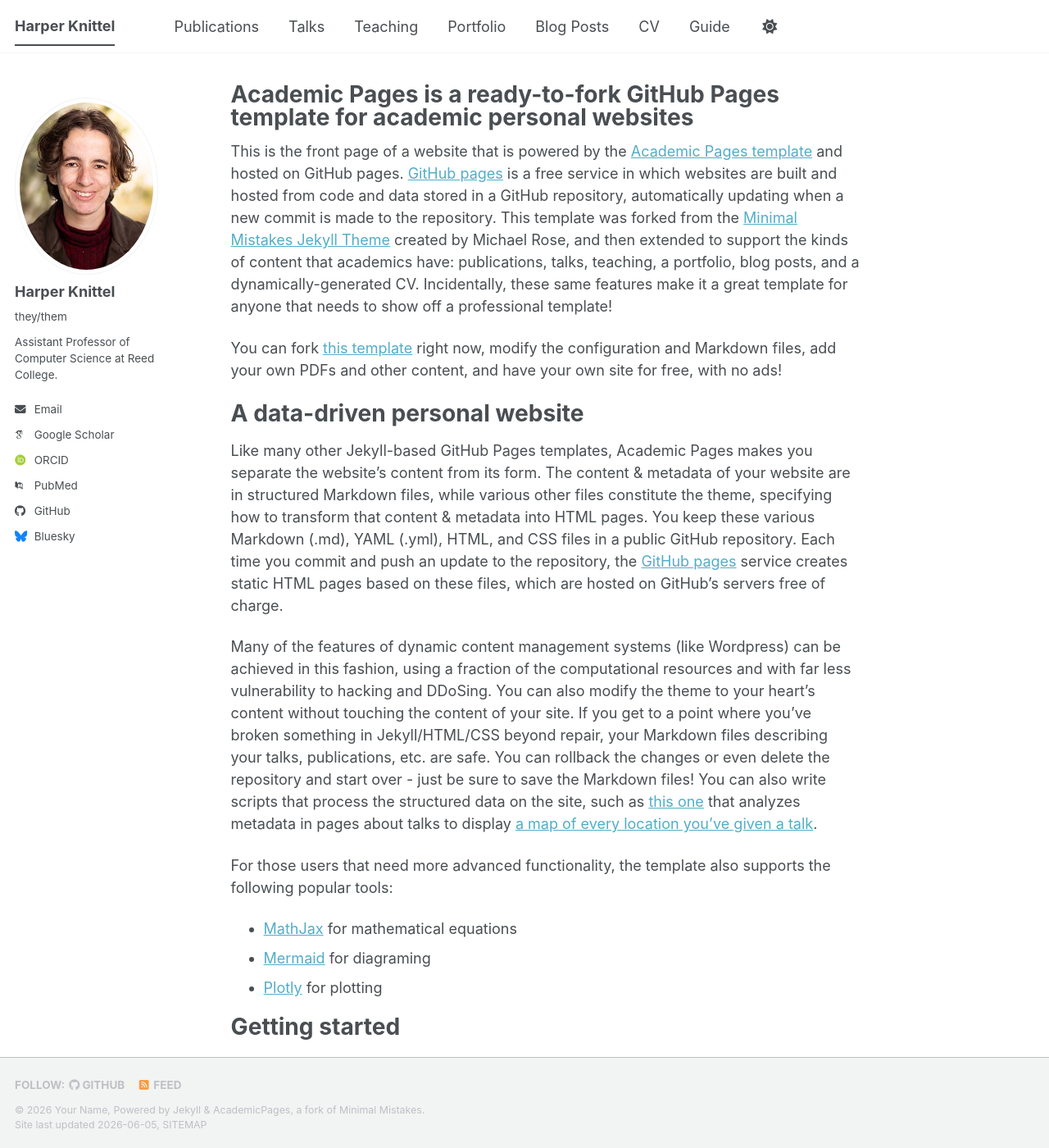
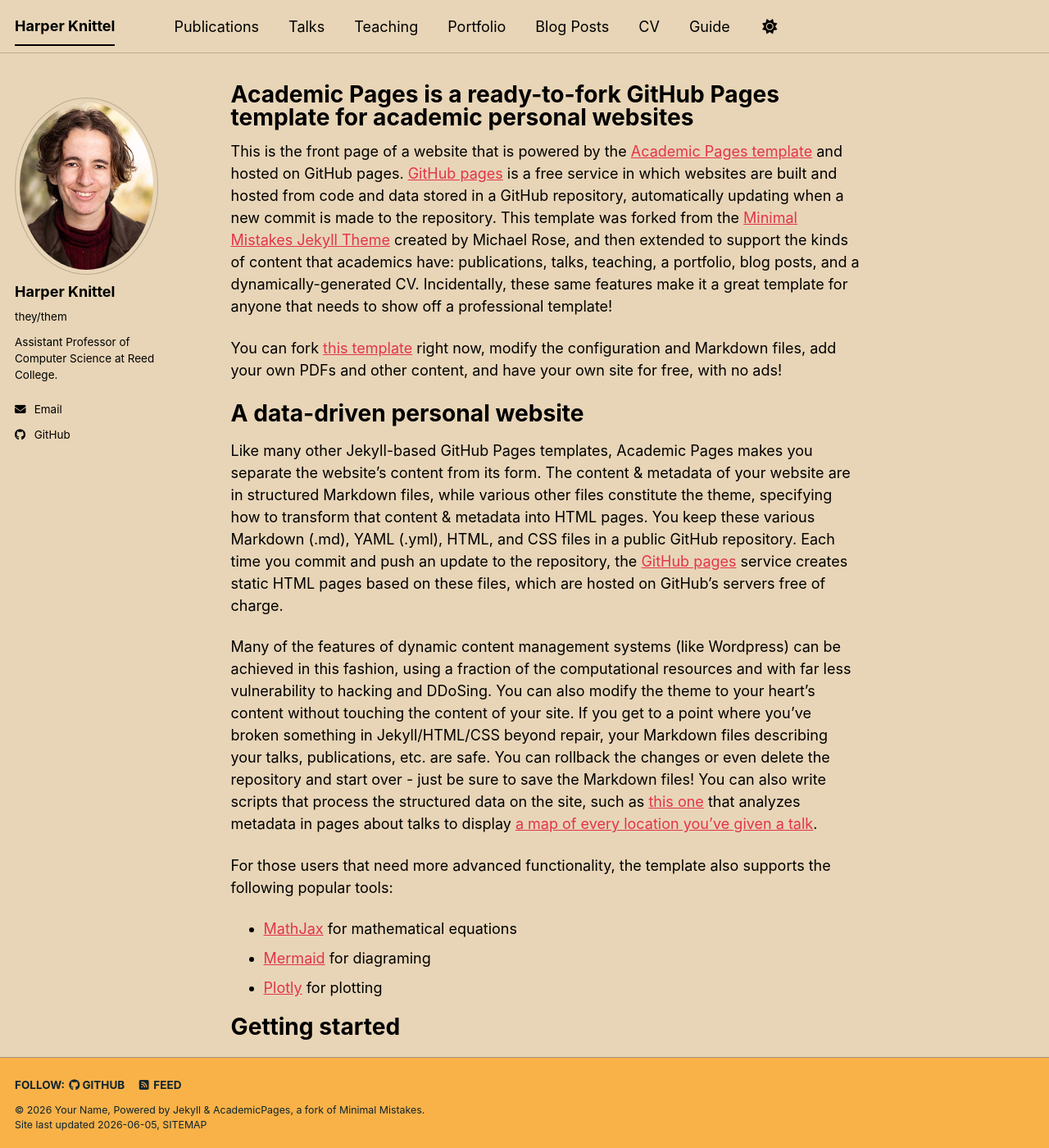
Before and after one commit to heknittel/heknittel.github.io, a Jekyll site: the page built from _pages/about.md, in a window 1280 px wide and 1400 px high. Shown: the whole window at 82% size. Built offline with Jekyll 4.4.1, drawn with Linux system fonts in a browser that asks for light colours; some web fonts are replaced; a script bundle is joined from its source files by our own code; library files that are not in the unit come from our copies.

Commit message:
Basic configs

```diff
--- a/_config.yml
+++ b/_config.yml
@@ -8,7 +8,7 @@
 
 # Basic Site Settings
 locale                   : "en-US"
-site_theme               : "default" # The available themes options are "default", "air", "sunrise", "mint", "dirt" and "contrast"
+site_theme               : "sunrise" # The available themes options are "default", "air", "sunrise", "mint", "dirt" and "contrast"
 title                    : "Harper Knittel"
 title_separator          : "-"
 name                     : &name "Your Name"
@@ -35,13 +35,13 @@ author:
   # Academic websites
   academia         : # URL
   arxiv            : # URL - Update with the correct link to your profile
-  googlescholar    : "https://scholar.google.com/citations?user=PS_CX0AAAAAJ"
+  googlescholar    : # "https://scholar.google.com/citations?user=PS_CX0AAAAAJ"
   inspire-hep      : # URL
   impactstory      : # URL
-  orcid            : "https://orcid.org/yourorcidurl"
+  orcid            : # "https://orcid.org/yourorcidurl"
   semantic         : # URL
   ssrn             : # URL
-  pubmed           : "https://www.ncbi.nlm.nih.gov/pubmed/?term=john+snow"
+  pubmed           : # "https://www.ncbi.nlm.nih.gov/pubmed/?term=john+snow"
   researchgate     : # URL
   scopus           : # URL
   zotero           : # URL
@@ -51,13 +51,13 @@ author:
   bitbucket        : # Username - Update with your username on the site
   codepen          : # Username
   dribbble         : # Username
-  github           : "academicpages"
+  github           : "heknittel"
   kaggle           : # Username
   stackoverflow    : # User number or user number and name (i.e., use "1" or "1/jeff-atwood")
 
   # Social media
   artstation       : # Username
-  bluesky          : "bsky.app" # Replace this with you Bluesky username
+  bluesky          : # "bsky.app" # Replace this with you Bluesky username
   facebook         : # Username
   flickr           : # Username
   foursquare       : # Username
```
Also changed, not shown: 1 other file.
